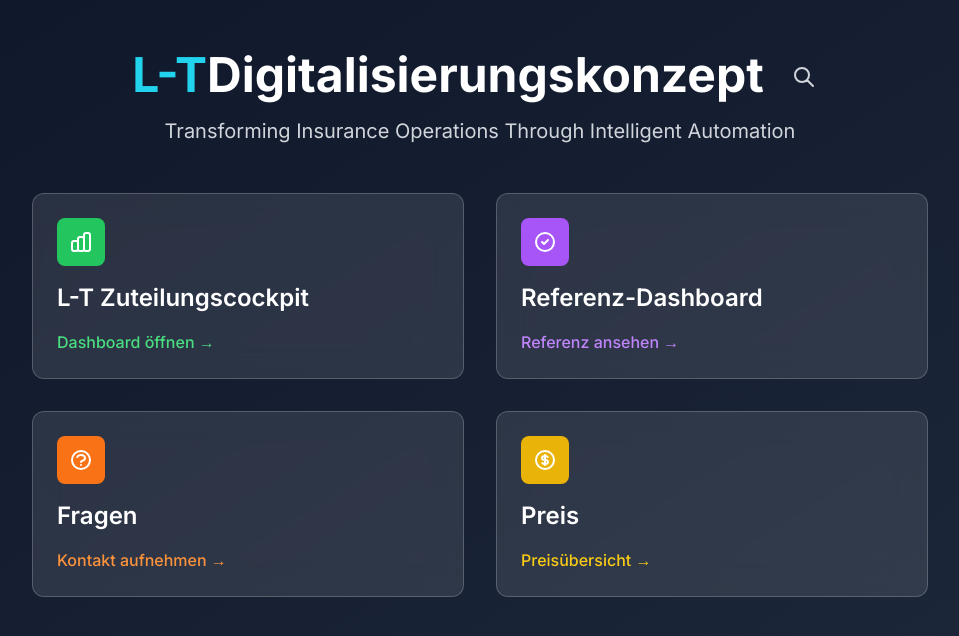
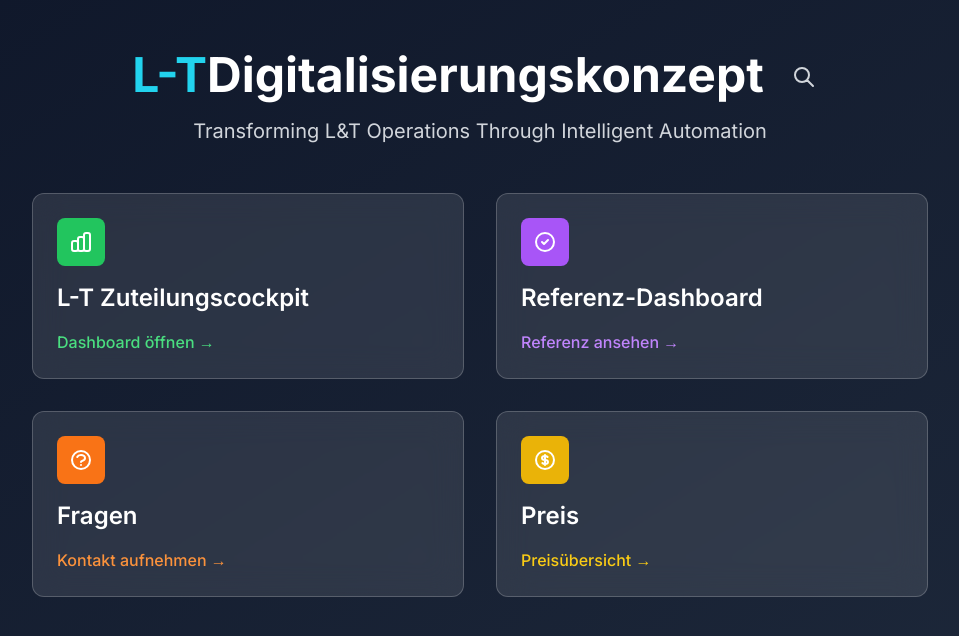
Before and after one commit to officialoniichat/presentations, a website: page LTKonzept/index.html in a window 1280 px wide. Shown: the whole page, without its empty margins (160-1119 px from the left). Drawn offline with nearby package versions, Linux system fonts and the light colour scheme.

Commit message:
transform

```diff
--- a/LTKonzept/index.html
+++ b/LTKonzept/index.html
@@ -46,7 +46,7 @@
                         </div>
                     </h1>
                     <p class="text-xl text-gray-300">
-                        Transforming Insurance Operations Through Intelligent Automation
+                        Transforming L&T Operations Through Intelligent Automation
                     </p>
                 </div>
             </div>
```
Also changed, not shown: LTKonzept/src/dashboards/konzept.html (+0 -2 lines).
